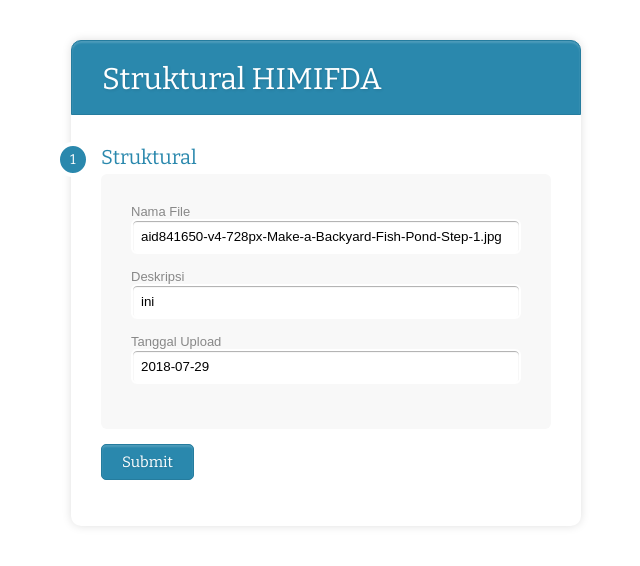
After one commit to HIMIFDA/project-himifda, a PHP site: page /admin/himifdaaa/pages/edit_struktur.php?id=1 in a window 1280 px wide. The commit adds this page. Shown: the top 566 px of the page, without its empty margins (314-954 px from the left). Run offline with PHP 8.4, Linux system fonts and the light colour scheme; data comes from the database, SQL or seed files in the repository.

Commit message:
eleventh commit

```diff
--- a/admin/himifdaaa/pages/data_struktur.php
+++ b/admin/himifdaaa/pages/data_struktur.php
@@ -46,7 +46,7 @@
         <th>Deskripsi</th>
         <th>Tanggal Upload</th>
 
-        <th colspan="2">Action</th>
+        <th>Action</th>
       </tr>
         </thead>
         <tbody>
@@ -71,7 +71,7 @@
 
 
                                                 echo '<td><a href=index.php?halaman=edit_struktur&&id='.$data['id'].'><span class="glyphicon glyphicon-edit"></a></td>';
-                                                echo '<td><a href=config/hapus_struktur.php?id='.$data['id'].'><span class="glyphicon glyphicon-remove-sign"></span></a></td>';
+                                                /*echo '<td><a href=config/hapus_struktur.php?id='.$data['id'].'><span class="glyphicon glyphicon-remove-sign"></span></a></td>';*/
                                                 echo '</tr>';
                         $no++;
                       }
--- /dev/null
+++ b/admin/himifdaaa/pages/edit_struktur.php
@@ -0,0 +1,171 @@
+ <?php
+
+include 'config/koneksi.php';
+
+$id  = $_GET['id'];
+
+$edit    = "SELECT * FROM struktural WHERE id = '$id'";
+$hasil   = mysqli_query($connect, $edit)or die(mysql_error());
+$data    = mysqli_fetch_array($hasil);
+?>
+<link href='http://fonts.googleapis.com/css?family=Bitter' rel='stylesheet' type='text/css'>
+<style type="text/css">
+.form-style-10{
+    width:450px;
+    padding:30px;
+    margin:40px auto;
+    background: #FFF;
+    border-radius: 10px;
+    -webkit-border-radius:10px;
+    -moz-border-radius: 10px;
+    box-shadow: 0px 0px 10px rgba(0, 0, 0, 0.13);
+    -moz-box-shadow: 0px 0px 10px rgba(0, 0, 0, 0.13);
+    -webkit-box-shadow: 0px 0px 10px rgba(0, 0, 0, 0.13);
+}
+.form-style-10 .inner-wrap{
+    padding: 30px;
+    background: #F8F8F8;
+    border-radius: 6px;
+    margin-bottom: 15px;
+}
+.form-style-10 h1{
+    background: #2A88AD;
+    padding: 20px 30px 15px 30px;
+    margin: -30px -30px 30px -30px;
+    border-radius: 10px 10px 0 0;
+    -webkit-border-radius: 10px 10px 0 0;
+    -moz-border-radius: 10px 10px 0 0;
+    color: #fff;
+    text-shadow: 1px 1px 3px rgba(0, 0, 0, 0.12);
+    font: normal 30px 'Bitter', serif;
+    -moz-box-shadow: inset 0px 2px 2px 0px rgba(255, 255, 255, 0.17);
+    -webkit-box-shadow: inset 0px 2px 2px 0px rgba(255, 255, 255, 0.17);
+    box-shadow: inset 0px 2px 2px 0px rgba(255, 255, 255, 0.17);
+    border: 1px solid #257C9E;
+}
+.form-style-10 h1 > span{
+    display: block;
+    margin-top: 2px;
+    font: 13px Arial, Helvetica, sans-serif;
+}
+.form-style-10 label{
+    display: block;
+    font: 13px Arial, Helvetica, sans-serif;
+    color: #888;
+    margin-bottom: 15px;
+}
+.form-style-10 input[type="text"],
+.form-style-10 input[type="date"],
+.form-style-10 input[type="datetime"],
+.form-style-10 input[type="email"],
+.form-style-10 input[type="number"],
+.form-style-10 input[type="search"],
+.form-style-10 input[type="time"],
+.form-style-10 input[type="url"],
+.form-style-10 input[type="password"],
+.form-style-10 textarea,
+.form-style-10 select {
+    display: block;
+    box-sizing: border-box;
+    -webkit-box-sizing: border-box;
+    -moz-box-sizing: border-box;
+    width: 100%;
+    padding: 8px;
+    border-radius: 6px;
+    -webkit-border-radius:6px;
+    -moz-border-radius:6px;
+    border: 2px solid #fff;
+    box-shadow: inset 0px 1px 1px rgba(0, 0, 0, 0.33);
+    -moz-box-shadow: inset 0px 1px 1px rgba(0, 0, 0, 0.33);
+    -webkit-box-shadow: inset 0px 1px 1px rgba(0, 0, 0, 0.33);
+}
+
+.form-style-10 .section{
+    font: normal 20px 'Bitter', serif;
+    color: #2A88AD;
+    margin-bottom: 5px;
+}
+.form-style-10 .section span {
+    background: #2A88AD;
+    padding: 5px 10px 5px 10px;
+    position: absolute;
+    border-radius: 50%;
+    -webkit-border-radius: 50%;
+    -moz-border-radius: 50%;
+    border: 4px solid #fff;
+    font-size: 14px;
+    margin-left: -45px;
+    color: #fff;
+    margin-top: -3px;
+}
+.form-style-10 input[type="button"],
+.form-style-10 input[type="submit"]{
+    background: #2A88AD;
+    padding: 8px 20px 8px 20px;
+    border-radius: 5px;
+    -webkit-border-radius: 5px;
+    -moz-border-radius: 5px;
+    color: #fff;
+    text-shadow: 1px 1px 3px rgba(0, 0, 0, 0.12);
+    font: normal 30px 'Bitter', serif;
+    -moz-box-shadow: inset 0px 2px 2px 0px rgba(255, 255, 255, 0.17);
+    -webkit-box-shadow: inset 0px 2px 2px 0px rgba(255, 255, 255, 0.17);
+    box-shadow: inset 0px 2px 2px 0px rgba(255, 255, 255, 0.17);
+    border: 1px solid #257C9E;
+    font-size: 15px;
+}
+.form-style-10 input[type="button"]:hover,
+.form-style-10 input[type="submit"]:hover{
+    background: #2A6881;
+    -moz-box-shadow: inset 0px 2px 2px 0px rgba(255, 255, 255, 0.28);
+    -webkit-box-shadow: inset 0px 2px 2px 0px rgba(255, 255, 255, 0.28);
+    box-shadow: inset 0px 2px 2px 0px rgba(255, 255, 255, 0.28);
+}
+.form-style-10 .privacy-policy{
+    float: right;
+    width: 250px;
+    font: 12px Arial, Helvetica, sans-serif;
+    color: #4D4D4D;
+    margin-top: 10px;
+    text-align: right;
+}
+</style>
+
+
+<div class="form-style-10">
+<h1>Struktural HIMIFDA<span></span></h1>
+<form  method="post" action="config/edit_struktur.php">
+
+  <input type="hidden" name="id"  value="<?php echo $data['id']; ?>">
+
+    <div class="section"><span>1</span>Struktural</div>
+    <div class="inner-wrap">
+        <label>Nama File<input type="text" name="nama_file"  value="<?php echo $data['nama_file']; ?>"/></label>
+        <label>Deskripsi<input type="text" name="deskripsi"  value="<?php echo $data['deskripsi']; ?>"/></label>
+        <label>Tanggal Upload<input type="text" name="tgl_upload"  value="<?php echo $data['tgl_upload']; ?>"/></label>
+        <!-- <label>Alamat <textarea name="alamat"></textarea></label>
+        <label>Tempat Lahir <input type="text" name="tempat_lahir" /></label>
+        <label>Tanggal Lahir <input type="date" name="tgl_lahir" /></label>
+        <label>Jenis Kelamin <input type="text" name="jk" /></label>
+        <label>Agama <input type="text" name="agama" /></label> -->
+
+    </div>
+
+
+
+<!-- <div class="section"><span>3</span>IP</div>
+ <div class="inner-wrap">
+        <label>IPS <input type="text" name="ips" /></label>
+        <label>IPK <input type="text" name="ipk" /></label>
+    </div>
+ -->
+
+    <div class="button-section">
+     <input type="submit" value="Submit" />
+     <!-- <input type="submit" class="btn btn-default" value="Submit"> -->
+   <!--   <span class="privacy-policy">
+     <input type="checkbox" name="field7">You agree to our Terms and Policy.
+     </span> -->
+    </div>
+</form>
+</div>
--- a/admin/himifdaaa/pages/index.php
+++ b/admin/himifdaaa/pages/index.php
@@ -207,6 +207,8 @@
                             include 'edit_berita.php';
                         elseif ($halaman=='edit_info_beasiswa')
                             include 'edit_info_beasiswa.php';
+                        elseif ($halaman=='edit_struktur')
+                            include 'edit_struktur.php';
 
 
                      ?>
```
Also changed, not shown: admin/himifdaaa/pages/config/edit_struktur.php (added, +21 -0 lines).
